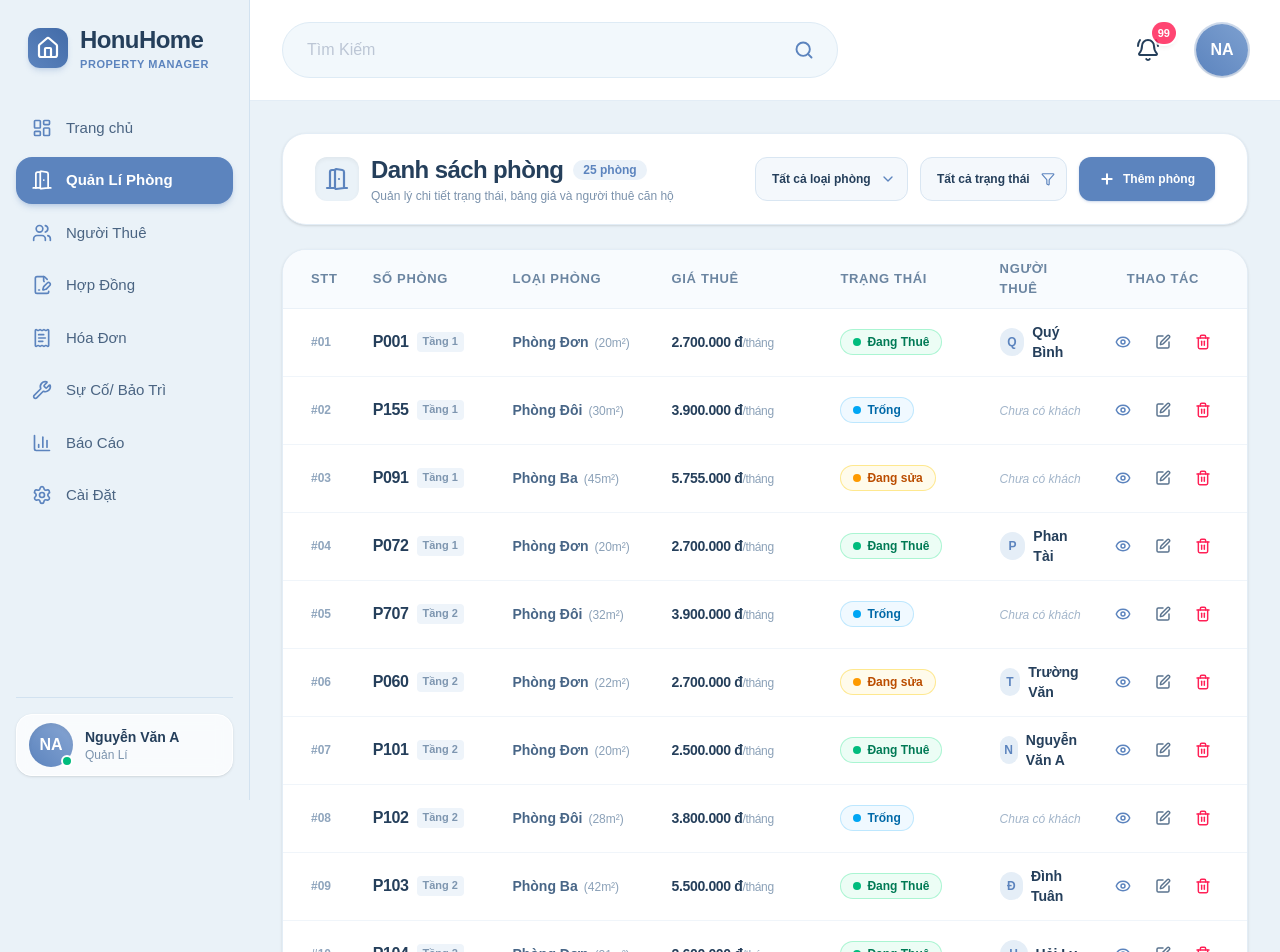
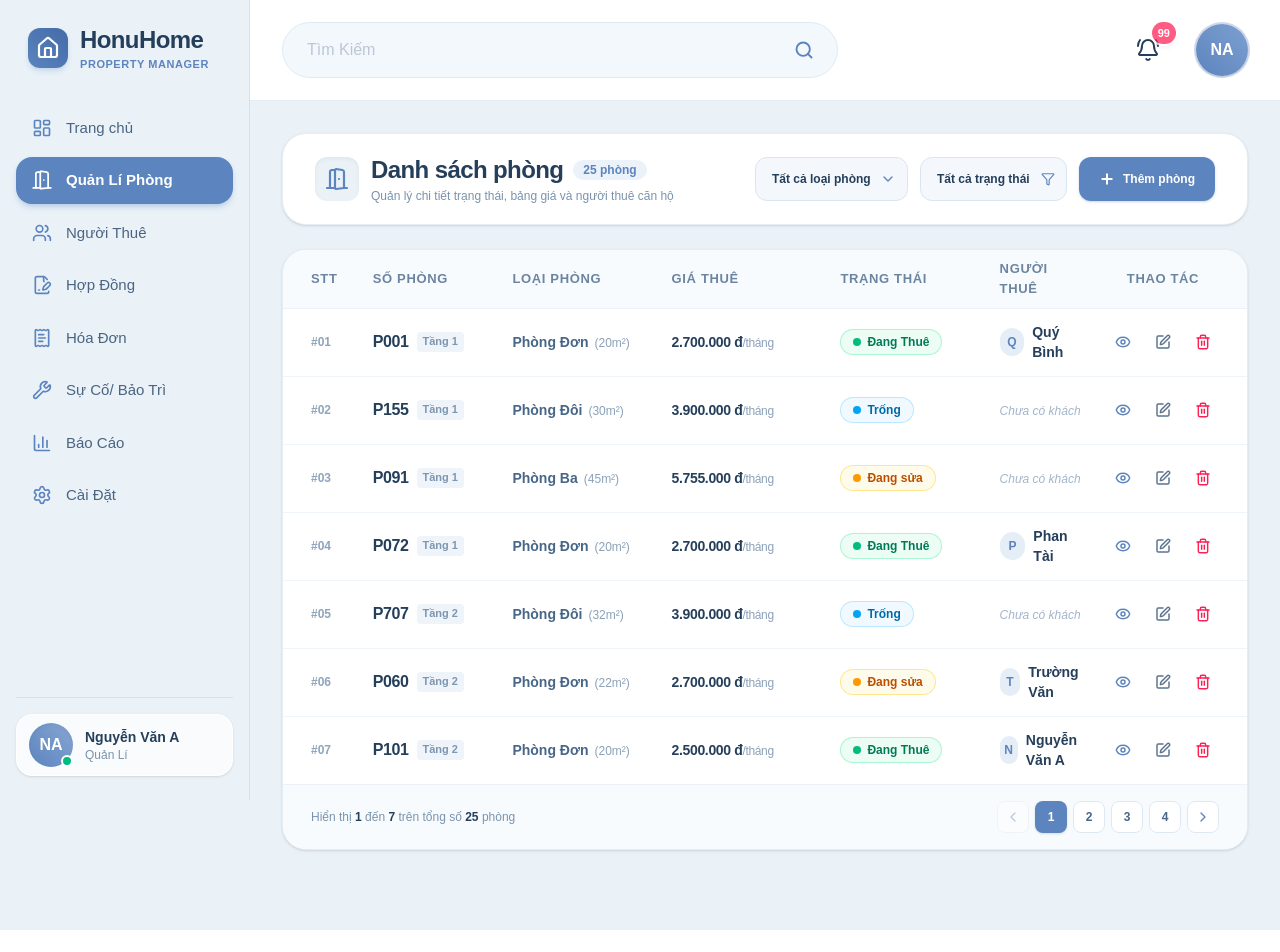
Before and after one commit to ngocnh05/honu_home, a Next.js app: page /rooms in a window 1280 px wide. Shown: the top 952 px of the page. After the commit the page ends 930 px from the top, so only its background shows below. Built offline with nearby package versions, Linux system fonts and the light colour scheme.

Commit message:
feat(rooms): set 7 rooms per page with constant height across pagination

```diff
--- a/src/components/rooms/rooms-table.tsx
+++ b/src/components/rooms/rooms-table.tsx
@@ -24,7 +24,7 @@ export function RoomsTable() {
   const [currentPage, setCurrentPage] = React.useState(1);
   const [isAddModalOpen, setIsAddModalOpen] = React.useState(false);
 
-  const itemsPerPage = 10;
+  const itemsPerPage = 7;
 
   // Filter logic
   const filteredRooms = React.useMemo(() => {
@@ -324,7 +324,7 @@ export function RoomsTable() {
               <tr>
                 <td
                   colSpan={7}
-                  className="h-[680px] text-center text-sm font-medium text-[#8EA3BA]"
+                  className="h-[476px] text-center text-sm font-medium text-[#8EA3BA]"
                 >
                   Không tìm thấy phòng nào phù hợp với bộ lọc hiện tại.
                 </td>
```
